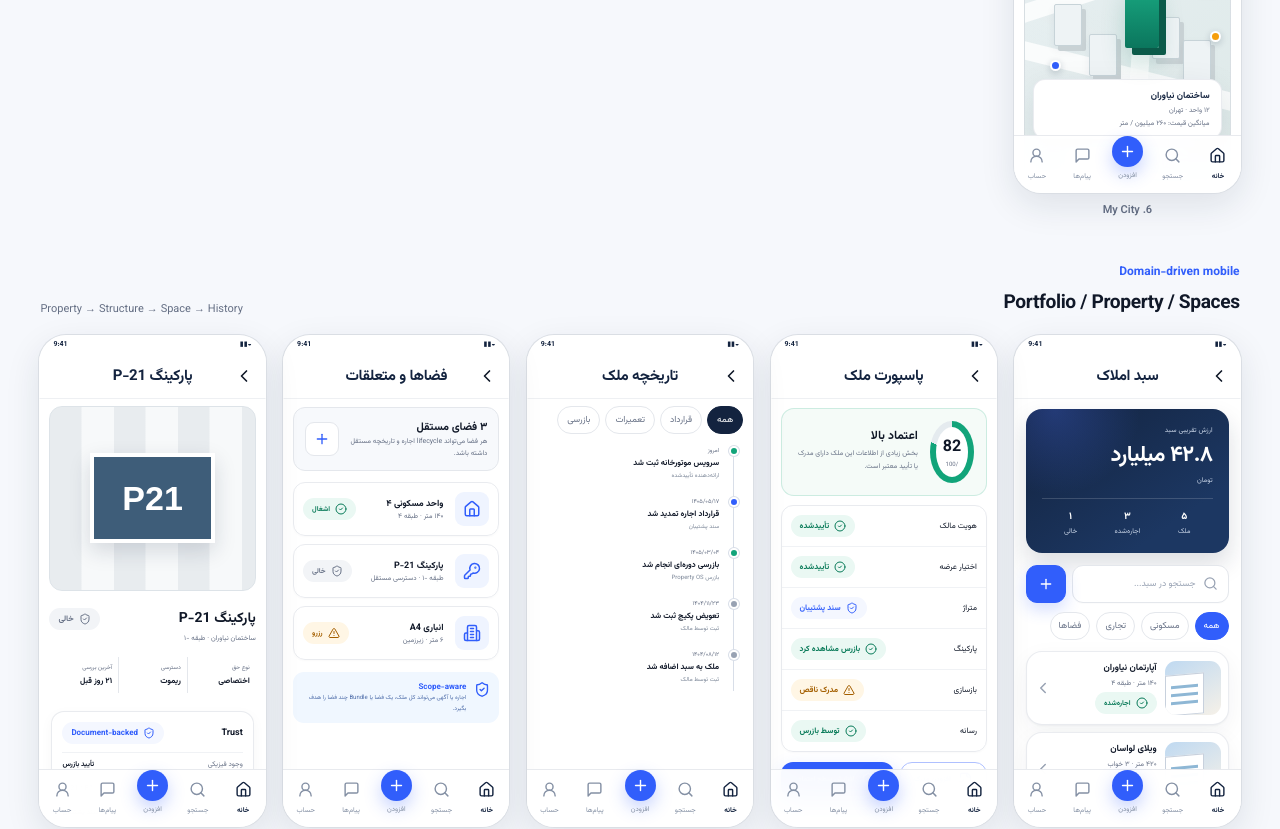
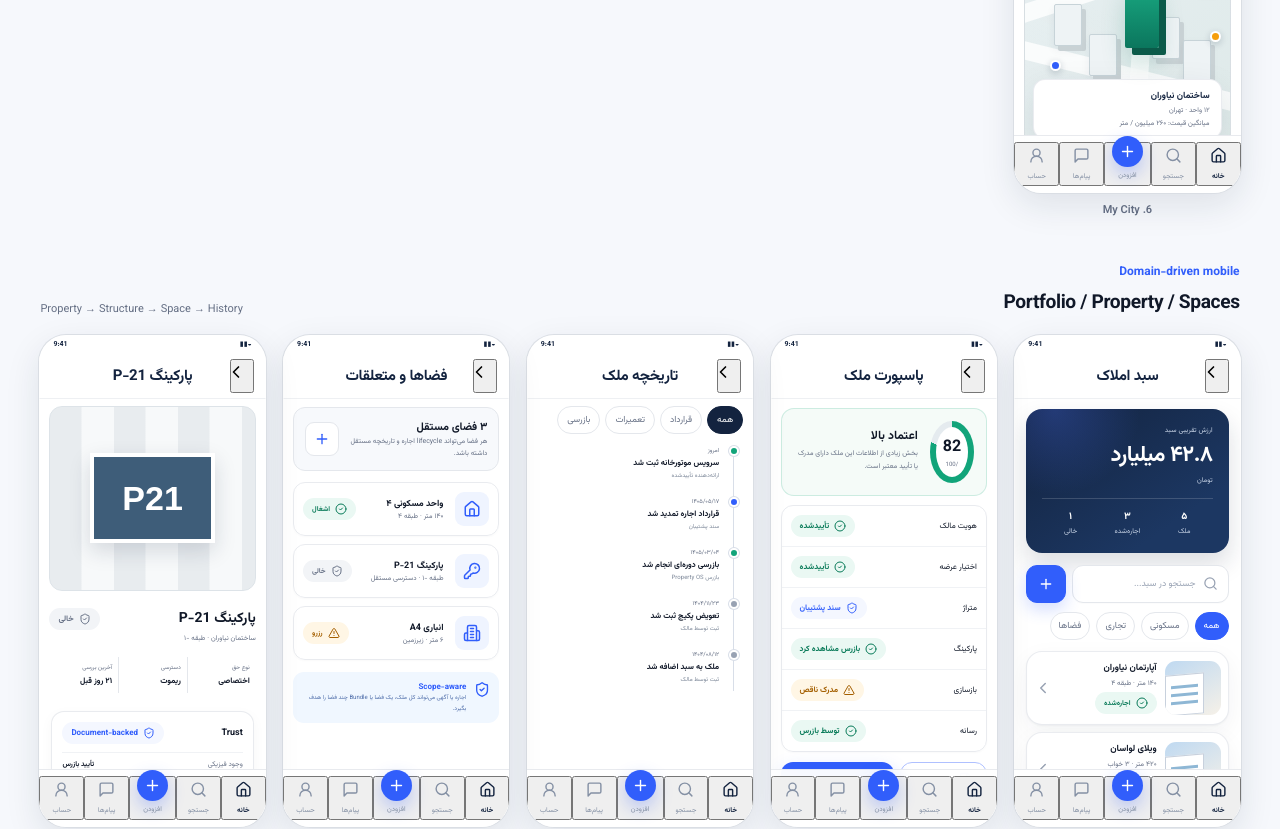
Before and after one commit to Hamrez95/property-os-ui, a React (Vite) app: page / in a window 1280 px wide. Shown: the part 1840-2669 px from the top of the page. Built offline with nearby package versions, Linux system fonts and the light colour scheme.

Commit message:
feat: make shared mobile and admin navigation interactive

```diff
--- a/src/ui.tsx
+++ b/src/ui.tsx
@@ -4,6 +4,7 @@ import {
   House, Landmark, MessageSquare, Plus, Search, Settings, ShieldCheck, UserRound,
   Users, WalletCards, XCircle
 } from 'lucide-react'
+import { go, goBack } from './navigation'
 
 export type Tone = 'verified' | 'warning' | 'danger' | 'neutral' | 'info'
 
@@ -27,7 +28,7 @@ export function Status({ tone='neutral', children }: { tone?: Tone, children: Re
 export function Phone({ title, children, active='home' }: { title?: string, children: ReactNode, active?: string }) {
   return <div className="phone" dir="rtl" lang="fa">
     <div className="phone-status" aria-hidden="true"><span>9:41</span><span>▮▮◒</span></div>
-    {title && <header className="mobile-header"><ChevronLeft size={20} aria-hidden="true"/><strong>{title}</strong><span className="header-spacer"/></header>}
+    {title && <header className="mobile-header"><button className="header-back" onClick={() => goBack()} aria-label="بازگشت"><ChevronLeft size={20}/></button><strong>{title}</strong><span className="header-spacer"/></header>}
     <main className="phone-body">{children}</main>
     <BottomNav active={active}/>
   </div>
@@ -35,24 +36,26 @@ export function Phone({ title, children, active='home' }: { title?: string, chil
 
 export function BottomNav({ active='home' }: { active?: string }) {
   const items = [
-    ['home', Home, 'خانه'], ['search', Search, 'جستجو'], ['add', Plus, 'افزودن'],
-    ['messages', MessageSquare, 'پیام‌ها'], ['account', UserRound, 'حساب']
+    ['home', Home, 'خانه', '/home'], ['search', Search, 'جستجو', '/marketplace'], ['add', Plus, 'افزودن', '/property-add'],
+    ['messages', MessageSquare, 'پیام‌ها', '/messages'], ['account', UserRound, 'حساب', '/account']
   ] as const
   return <nav className="bottom-nav" aria-label="ناوبری اصلی">
-    {items.map(([key, Icon, label]) => <div
+    {items.map(([key, Icon, label, path]) => <button
       key={key}
-      role="link"
-      tabIndex={0}
+      type="button"
+      onClick={() => go(path)}
       aria-current={active===key ? 'page' : undefined}
       aria-label={label}
       className={'nav-item ' + (active===key ? 'active' : '') + (key==='add' ? ' add' : '')}>
       <span className="nav-icon" aria-hidden="true"><Icon size={17}/></span><span>{label}</span>
-    </div>)}
+    </button>)}
   </nav>
 }
 
-export function PropertyCard({title,meta,status,tone='verified'}:{title:string,meta:string,status:string,tone?:Tone}) {
-  return <article className="property-card" aria-label={title}>
+export function PropertyCard({title,meta,status,tone='verified',route='/property'}:{title:string,meta:string,status:string,tone?:Tone,route?:string}) {
+  return <article className="property-card" aria-label={title} role="button" tabIndex={0}
+    onClick={() => go(route)}
+    onKeyDown={(event) => { if (event.key === 'Enter' || event.key === ' ') go(route) }}>
     <div className="property-thumb" aria-hidden="true"><div className="mini-building"><i/><i/><i/></div></div>
     <div className="property-card-copy">
       <strong>{title}</strong><span>{meta}</span><Status tone={tone}>{status}</Status>
@@ -70,21 +73,21 @@ export function Stat({icon:Icon,label,value,delta}:{icon:any,label:string,value:
 
 export function AdminShell({section,children}:{section:string,children:ReactNode}) {
   const nav = [
-    [Home,'داشبورد'],[Users,'کاربران'],[Building2,'املاک'],[Landmark,'ساختمان‌ها'],
-    [FileCheck2,'قراردادها'],[ShieldCheck,'بازرسی‌ها'],[WalletCards,'پرداخت‌ها'],
-    [MessageSquare,'پیام‌ها'],[Settings,'تنظیمات']
+    [Home,'داشبورد','/admin'],[Users,'کاربران','/admin-users'],[Building2,'املاک','/admin-properties'],[Landmark,'ساختمان‌ها','/admin-buildings'],
+    [FileCheck2,'قراردادها','/admin-deals'],[ShieldCheck,'بازرسی‌ها','/admin-trust'],[WalletCards,'پرداخت‌ها','/admin-payments'],
+    [MessageSquare,'پیام‌ها','/admin-support'],[Settings,'تنظیمات','/admin-flags']
   ] as const
   return <div className="admin-shell" dir="rtl" lang="fa">
     <aside className="sidebar">
       <Brand compact/>
-      <nav aria-label="ناوبری مدیریت">{nav.map(([Icon,label])=><div
+      <nav aria-label="ناوبری مدیریت">{nav.map(([Icon,label,path])=><button
         key={label}
-        role="link"
-        tabIndex={0}
+        type="button"
+        onClick={() => go(path)}
         aria-current={section===label ? 'page' : undefined}
         className={section===label?'active':''}>
         <Icon size={17} aria-hidden="true"/><span>{label}</span>
-      </div>)}</nav>
+      </button>)}</nav>
     </aside>
     <main className="admin-main">
       <header className="admin-topbar">
```
